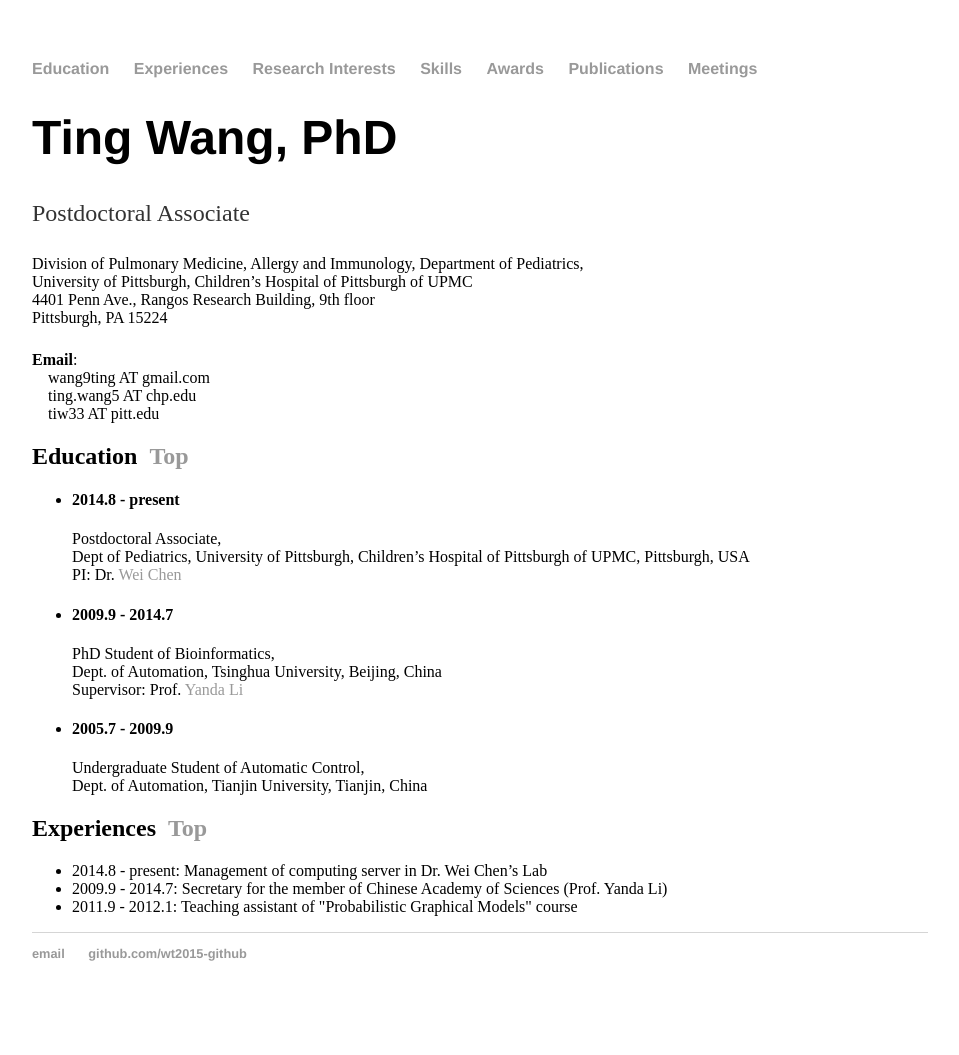
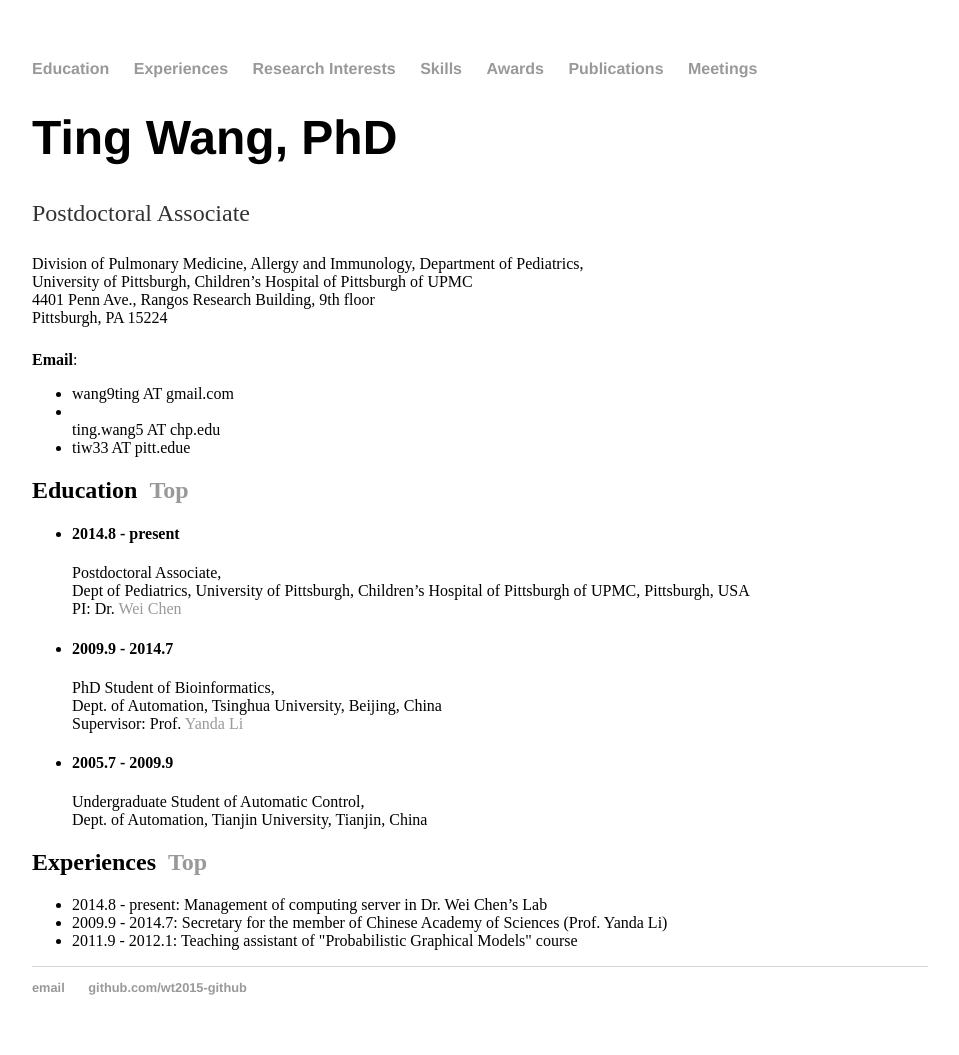
Before and after one commit to wt2015-github/wt2015-github.github.io, a Jekyll site: the page built from index.html, in a window 1280 px wide. Shown: the whole page, without its empty margins (160-1119 px from the left). Built offline with Jekyll 4.4.1, drawn with Linux system fonts in a browser that asks for light colours; before the commit the page ends 1021 px from its top, so only the background shows below that.

Commit message:
Update index.html

```diff
--- a/index.html
+++ b/index.html
@@ -13,9 +13,11 @@ title: Ting Wang, PhD
 		Pittsburgh, PA 15224
 		<p></p>
 		<strong>Email</strong>:</br>
-		&nbsp;&nbsp;&nbsp;&nbsp;wang9ting AT gmail.com<br/>
-		&nbsp;&nbsp;&nbsp;&nbsp;ting.wang5 AT chp.edu<br/>
-		&nbsp;&nbsp;&nbsp;&nbsp;tiw33 AT pitt.edu
+		<ul>
+			<li>wang9ting AT gmail.com</li>
+			<li></li>ting.wang5 AT chp.edu</li>
+			<li>tiw33 AT pitt.edue</li>
+		</ul>
 	</div>
 
 	<div>
```
